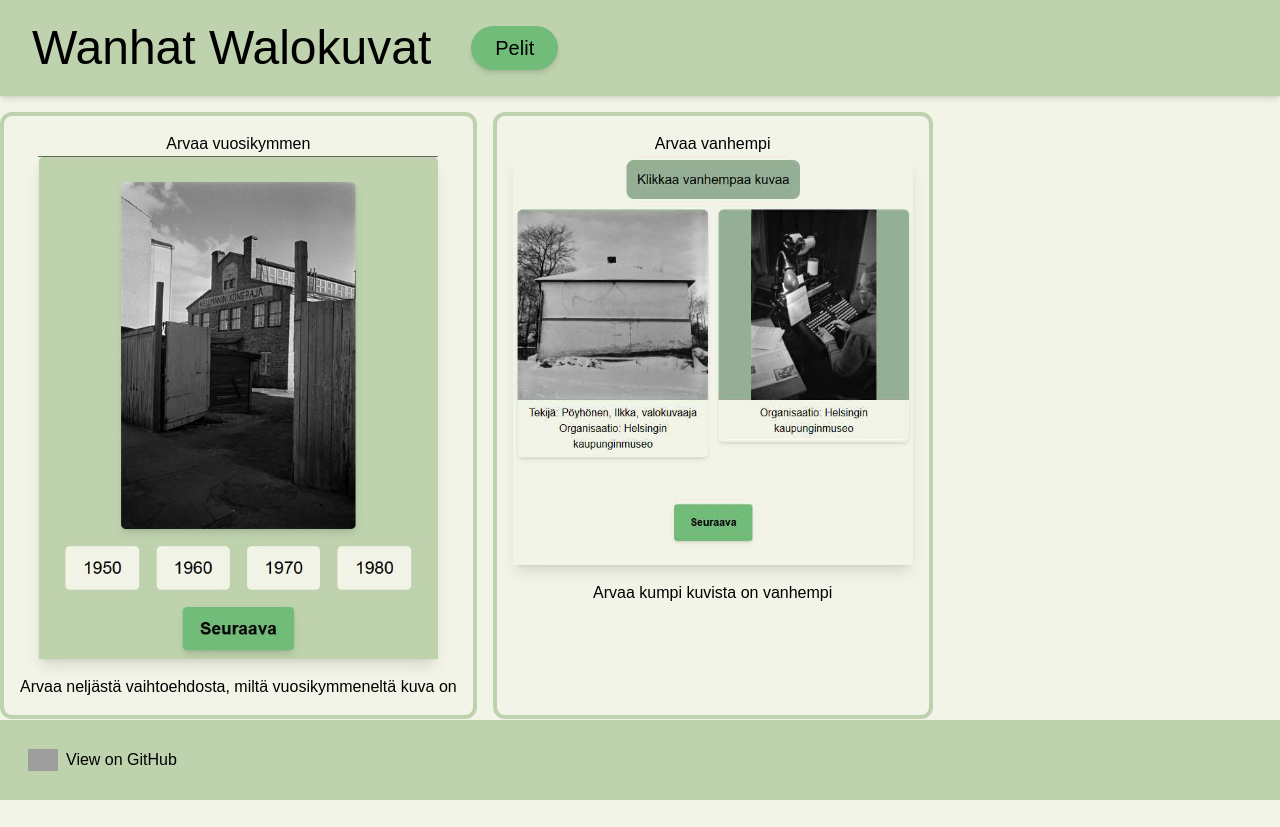
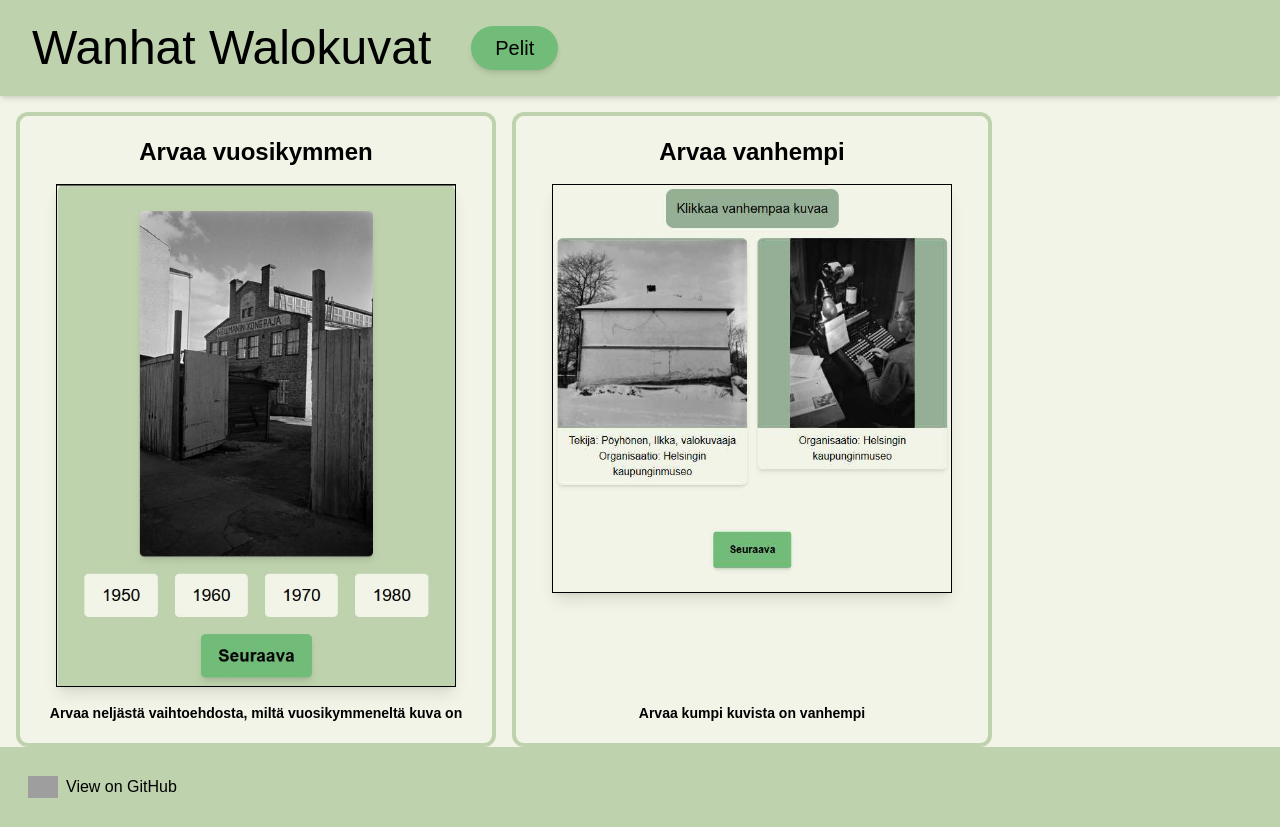
Before and after one commit to JesseK13241/WanhatWalokuvat, a Next.js app: page /pelit in a window 1280 px wide. Before the commit the page ends 800 px from the top, so only its background shows below. Built offline with nearby package versions, Linux system fonts and the light colour scheme; grey boxes are pictures that could not be loaded; a web font is replaced by a local one.

Commit message:
GameCardin parantelua

```diff
--- a/src/app/pelit/page.js
+++ b/src/app/pelit/page.js
@@ -4,7 +4,7 @@ import peli2 from "@/public/images/peli2.jpg"
 
 export default function Pelit() {
   return (
-    <div className="flex flex-wrap gap-4">
+    <div className="flex flex-wrap gap-4 pl-4">
       <GameCard
         title="Arvaa vuosikymmen"
         imageSrc={peli1}
--- a/src/components/GameCard.js
+++ b/src/components/GameCard.js
@@ -3,30 +3,21 @@ import Link from "next/link"
 
 // Komponentti eri pelien tietojen näyttämiseen
 
-export default function GameCard({
-  title,
-  imageSrc,
-  description,
-  path,
-}) {
+export default function GameCard({ title, imageSrc, description, path }) {
   return (
     <Link
       href={path}
-      className="mt-4 rounded-xl border-4 border-secondary hover:bg-secondary hover:opacity-75"
+      className="mt-4 flex flex-col items-center rounded-xl border-4 border-secondary p-5 hover:bg-secondary hover:opacity-75"
     >
-      <div className="flex flex-col items-center justify-center p-4 text-center">
-        <div className="flex flex-col items-center justify-center">
-          <h1>{title}</h1>
+        <h1 className="text-2xl font-bold">{title}</h1>
         <Image
           src={imageSrc}
           alt={title}
           width={400}
           height={200}
-            className="mb-4 shadow-lg"
+          className="m-4 border border-black shadow-lg"
         />
-          <p>{description}</p>
-        </div>
-      </div>
+        <p className="mt-auto text-sm font-bold">{description}</p>
     </Link>
   )
 }
```
Lines whose indentation alone changed are shown as unchanged.
